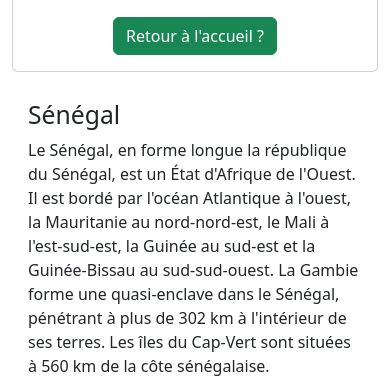
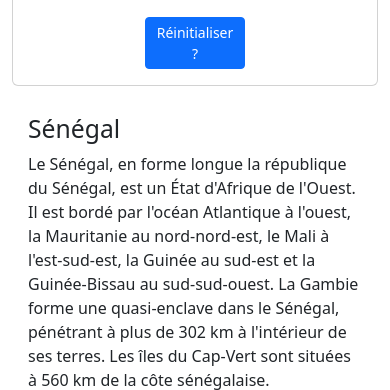
Before and after one commit to ousdiallo/moving-in-senegal, a Flask app: template templates/after.html in a window 390 px wide. Shown: the part 518-908 px from the top of the page. Run offline with Flask 2, Linux system fonts and the light colour scheme; the template is opened without the code that fills it, so the values that code supplies are empty.

Commit message:
Update Interface

```diff
--- a/templates/after.html
+++ b/templates/after.html
@@ -10,6 +10,13 @@
       integrity="sha384-rbsA2VBKQhggwzxH7pPCaAqO46MgnOM80zW1RWuH61DGLwZJEdK2Kadq2F9CUG65"
       crossorigin="anonymous"
     />
+    <style>
+      @media (max-width: 768px) {
+        .btn, .btn-primary {
+        width:30%;
+    }
+}
+    </style>
   </head>
 
   <nav class="navbar navbar-expand-lg bg-light">
@@ -76,7 +83,7 @@
             Kilomètres
           </div>
         </p>
-          <a href="/" class="btn btn-success">Retour à l'accueil ?</a>
+          <a href="/" class="btn btn-sm btn-primary">Réinitialiser ?</a>
         </div>
       </div>
 
```
